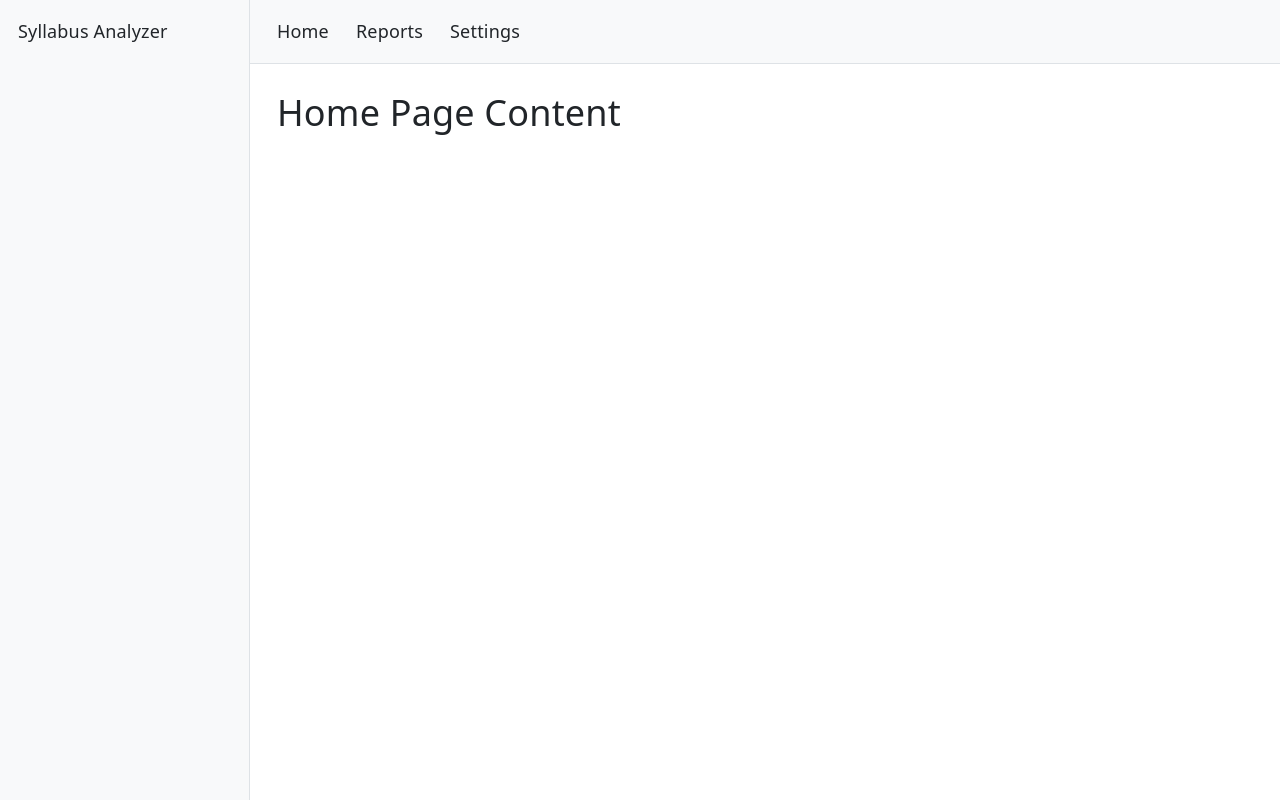
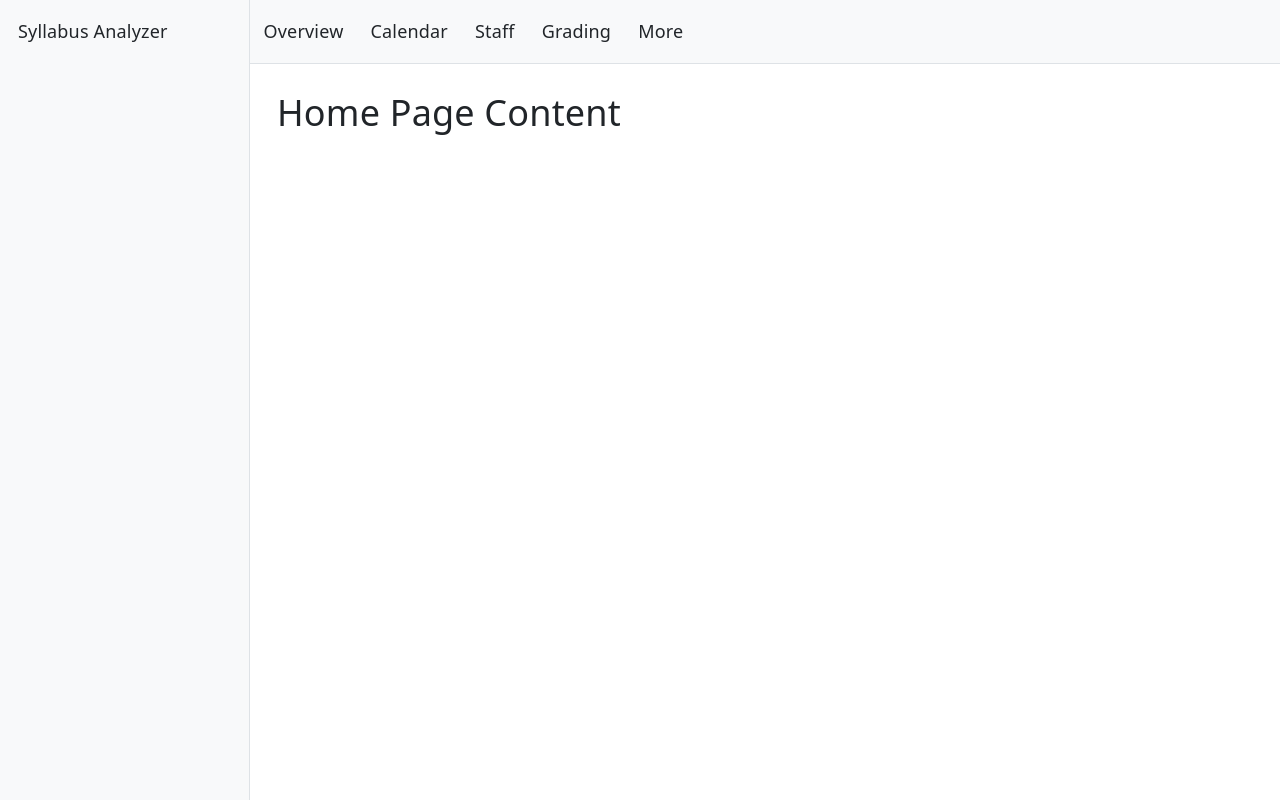
Before and after one commit to CS571-S26/p35, a React (Vite) app: page / in a window 1280 px wide. Built offline with nearby package versions, Linux system fonts and the light colour scheme.

Commit message:
added empty components and tabs

```diff
--- a/src/Layout.jsx
+++ b/src/Layout.jsx
@@ -15,11 +15,13 @@ const Layout = () => {
 
             {/* Right pane: secondary top nav + page content */}
             <div className="d-flex flex-column flex-grow-1" style={{ minWidth: 0 }}>
-                <Navbar bg="light" className="border-bottom px-3 flex-shrink-0">
+                <Navbar bg="light" className="border-bottom px-1 flex-shrink-0">
                     <Nav className="flex-row gap-2">
-                        <Nav.Link as={Link} to="/" className="text-dark">Home</Nav.Link>
-                        <Nav.Link as={Link} to="/reports" className="text-dark">Reports</Nav.Link>
-                        <Nav.Link as={Link} to="/settings" className="text-dark">Settings</Nav.Link>
+                        <Nav.Link as={Link} to="/overview" className="text-dark">Overview</Nav.Link>
+                        <Nav.Link as={Link} to="/calendar" className="text-dark">Calendar</Nav.Link>
+                        <Nav.Link as={Link} to="/staff" className="text-dark">Staff</Nav.Link>
+                        <Nav.Link as={Link} to="/grading" className="text-dark">Grading</Nav.Link>
+                        <Nav.Link as={Link} to="/more" className="text-dark">More</Nav.Link>
                     </Nav>
                 </Navbar>
 
```
Also changed, not shown: src/syllabus-tabs/Calendar.jsx (added), src/syllabus-tabs/Grading.jsx (added), src/syllabus-tabs/More.jsx (added), src/syllabus-tabs/Overview.jsx (added), src/syllabus-tabs/Staff.jsx (added).
